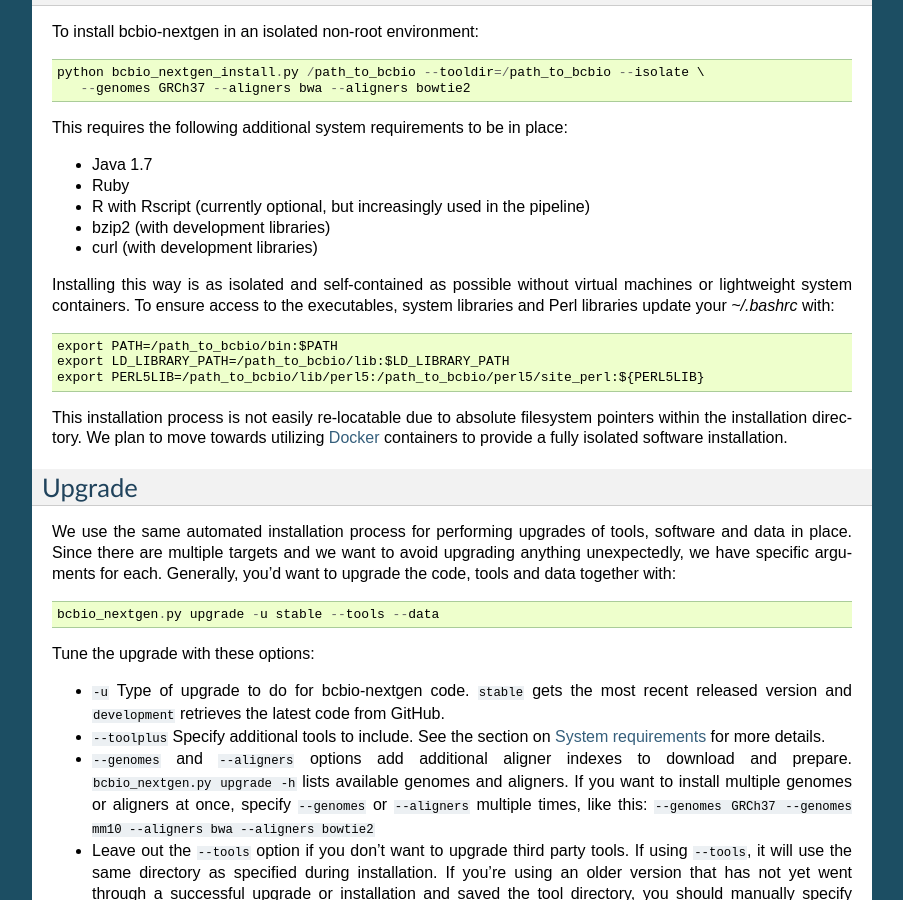
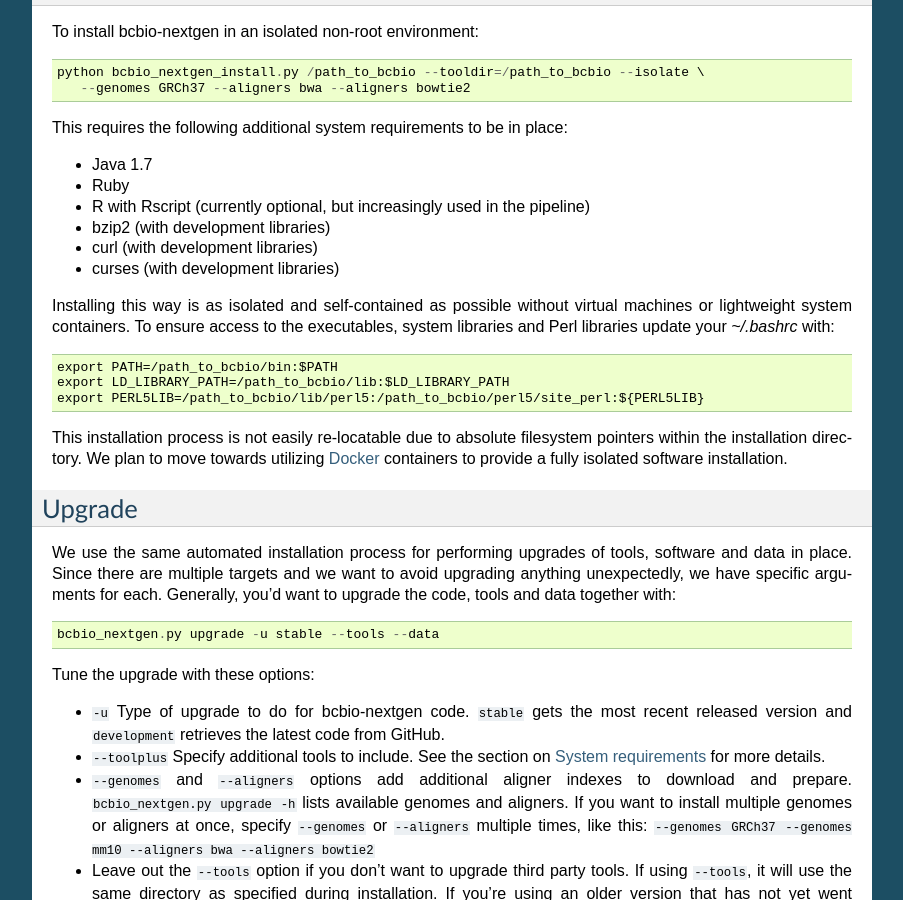
Before and after one commit to bcbio/bcbio-nextgen, a Sphinx documentation site: the page built from docs/contents/installation.rst, in a window 1280 px wide and 900 px high, scrolled down 1045 px. Shown: the whole window, without its empty margins (198-1101 px from the left). Built offline with Sphinx 7.4.7, drawn with Linux system fonts in a browser that asks for light colours.

Commit message:
Add documentation on curses requirement for samtools. Thanks to @sveint #558

```diff
--- a/docs/contents/installation.rst
+++ b/docs/contents/installation.rst
@@ -77,6 +77,7 @@
 - R with Rscript (currently optional, but increasingly used in the pipeline)
 - bzip2 (with development libraries)
 - curl (with development libraries)
+- curses (with development libraries)
 
 Installing this way is as isolated and self-contained as possible
 without virtual machines or lightweight system containers. To ensure
```
